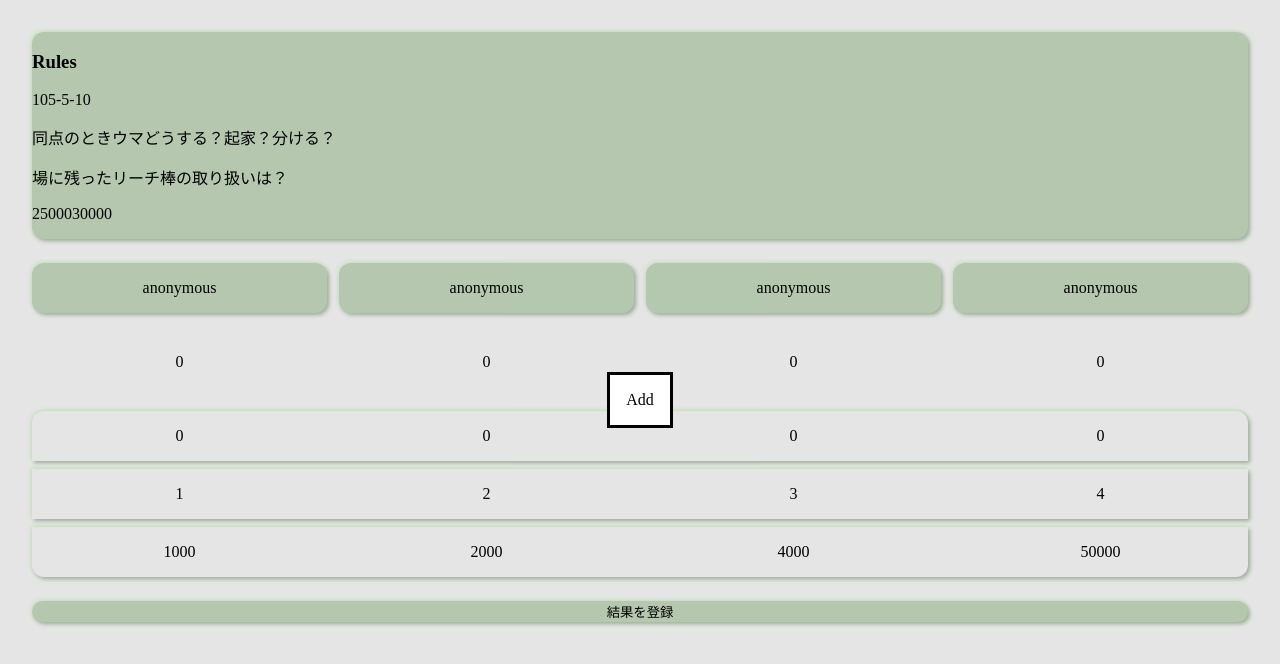
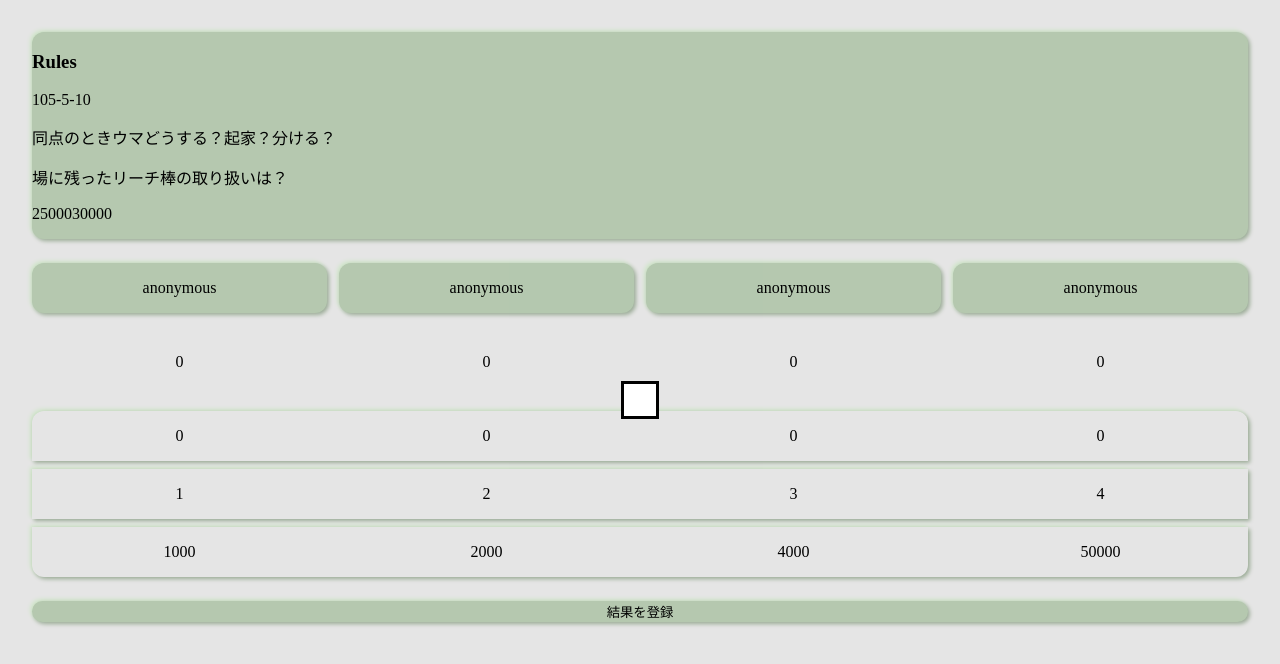
Before and after one commit to tgc624/tgc-tools, a React (Create React App) app in the folder neumahjong/: page / in a window 1280 px wide. Both pictures are taken after a click on the button "結果を登録". Shown: the top 664 px of the page. Built offline with nearby package versions, Linux system fonts and the light colour scheme; the HTML template or start-up script is replaced by a standard one.

Commit message:
ほかでもダイアログのギミック使うから汎用化

```diff
--- a/neumahjong/src/App.tsx
+++ b/neumahjong/src/App.tsx
@@ -60,10 +60,16 @@ const TotalSection = ({
   );
 };
 
-const AddHistoryModal = ({ open }: { open: boolean }) => {
+const Modal = ({
+  children,
+  open,
+}: {
+  children?: JSX.Element;
+  open: boolean;
+}) => {
   const ref = useRef<HTMLDialogElement>();
   // @ts-ignore
-  const dialog = <dialog ref={ref}>Add</dialog>;
+  const dialog = <dialog ref={ref}>{children}</dialog>;
 
   if (open) {
     ref.current?.close?.(); // close()せずにshowModal()するとエラーになるので、close()する
@@ -72,6 +78,10 @@ const AddHistoryModal = ({ open }: { open: boolean }) => {
     ref.current?.close?.();
   }
   return dialog;
+};
+
+const AddHistoryModal = ({ open }: { open: boolean }) => {
+  return <Modal open={open}></Modal>;
 };
 
 const HistorySection = ({
```
